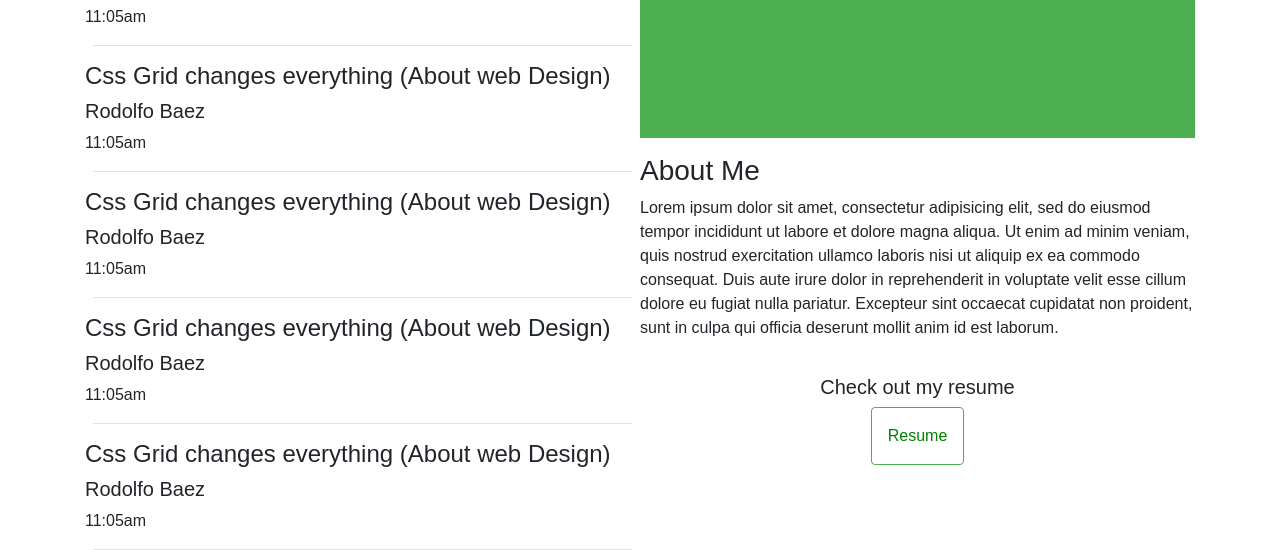
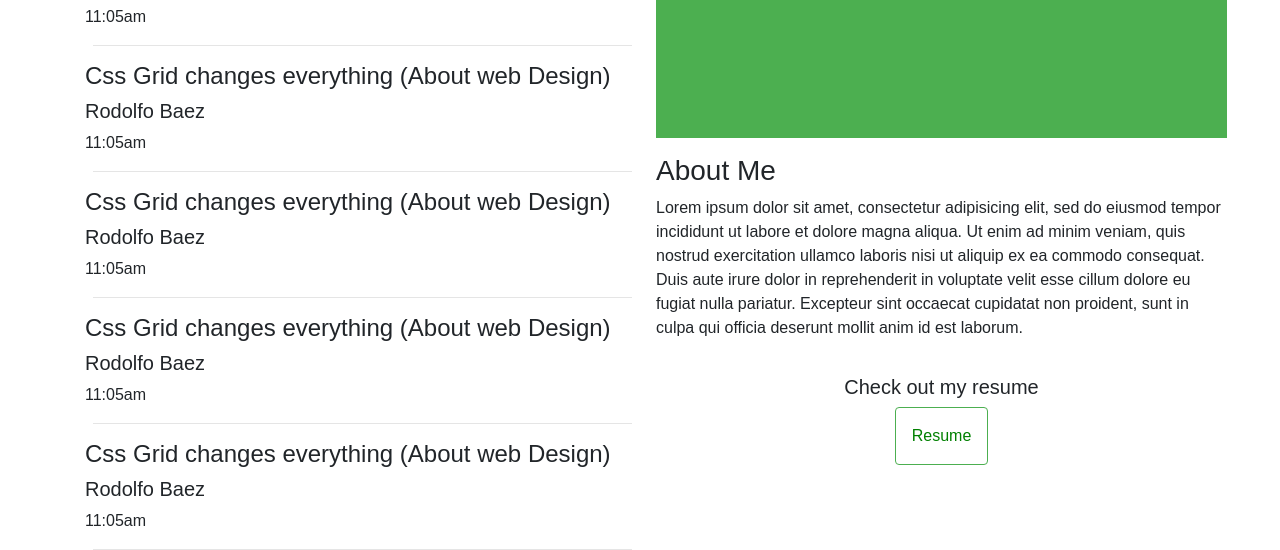
Before and after one commit to RodolfoBaez/Testing-css-grid-flex, a plain HTML site: page index.html in a window 1280 px wide. Shown: the part 319-869 px from the top of the page. Drawn offline with nearby package versions, Linux system fonts and the light colour scheme; a web font is replaced by a local one.

Commit message:
Update style.css

```diff
--- a/style.css
+++ b/style.css
@@ -11,7 +11,9 @@
    "title title title"
    "main header header"
    "main photos photos"
-   "main footer footer"
+   "main footer footer";
+   grid-column-gap: 1rem;
+
 }
 }
 
```
